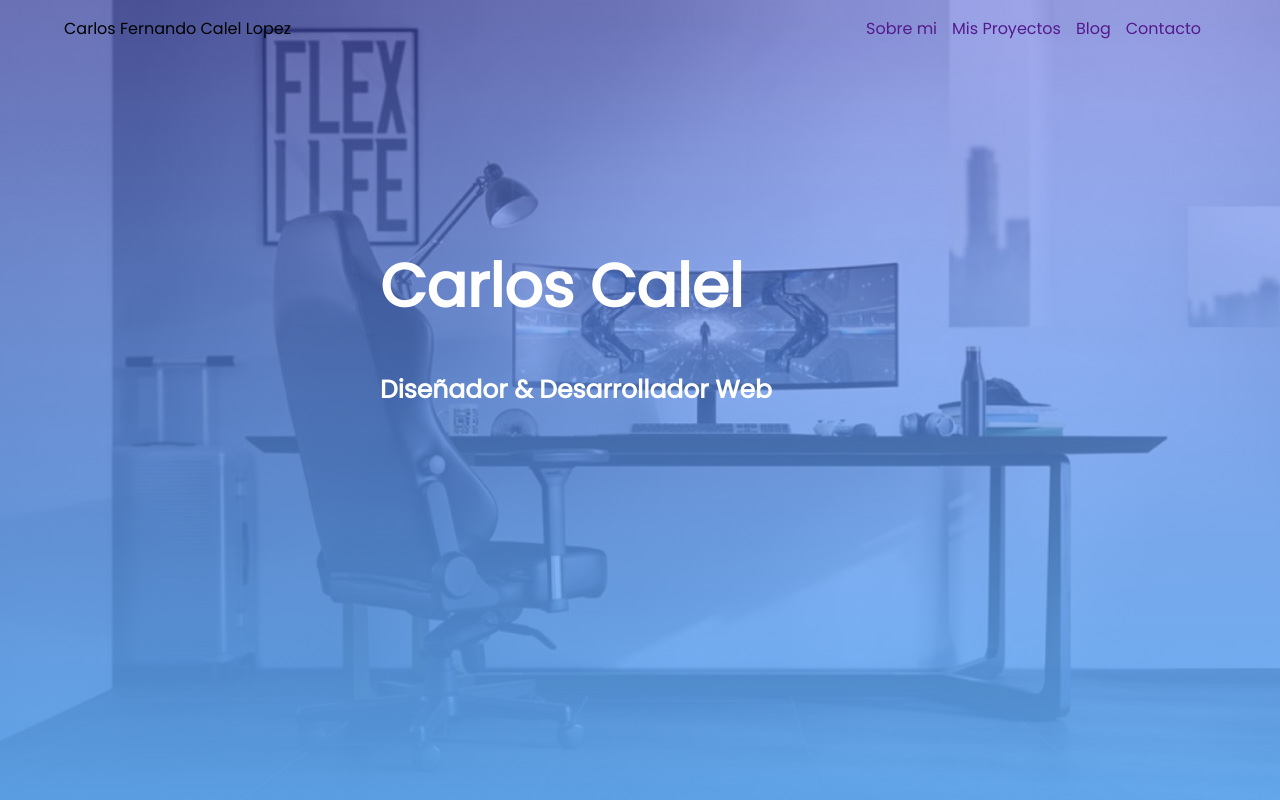
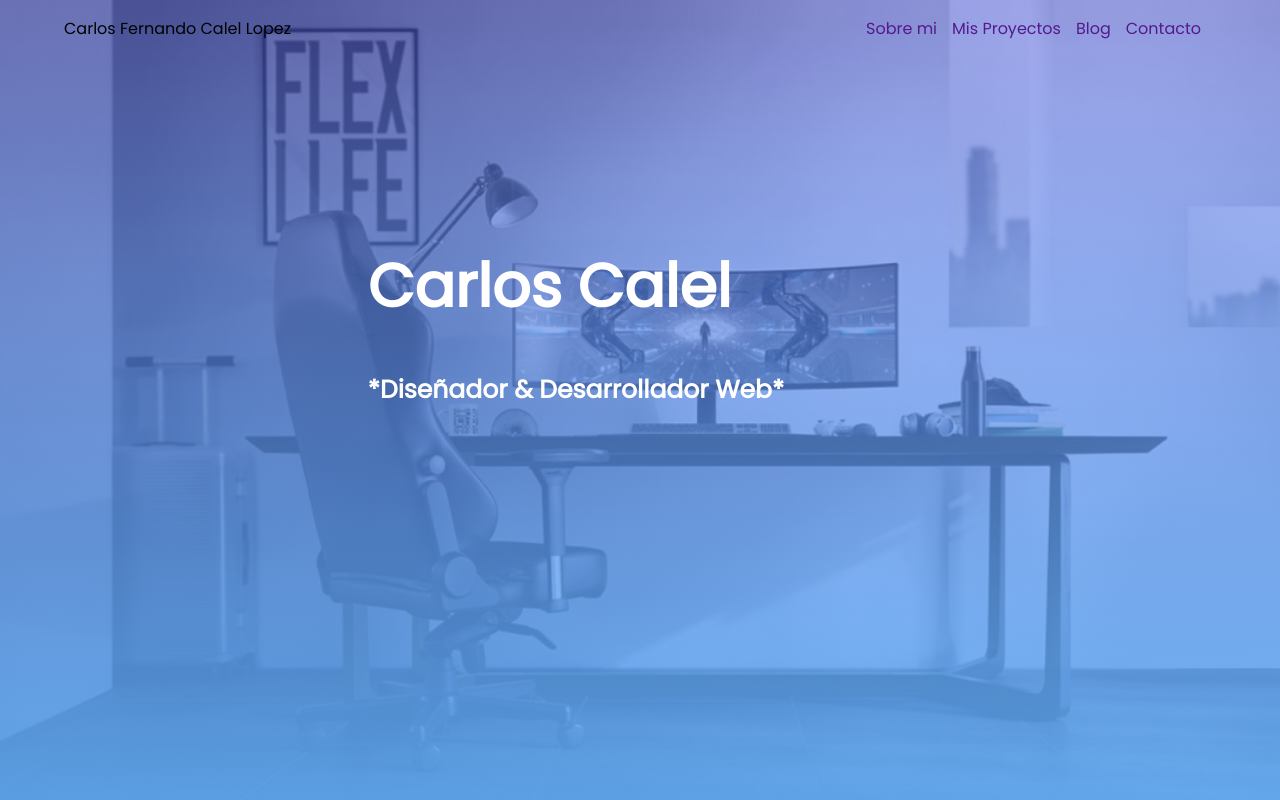
Before and after one commit to carloscalel/PaginaWebDesdeCero, a plain HTML site: page index.html in a window 1280 px wide. Drawn offline with Linux system fonts and the light colour scheme.

Commit message:
Update index.html

```diff
--- a/index.html
+++ b/index.html
@@ -31,7 +31,7 @@
     <div class="contenedor" id="contenedor-titulo-flex">
         <div class="contenedor-titulo">
             <h1>Carlos Calel</h1>
-            <h2>Diseñador & Desarrollador Web</h2>
+            <h2>*Diseñador & Desarrollador Web*</h2>
         </div>
     </div>
 
```
